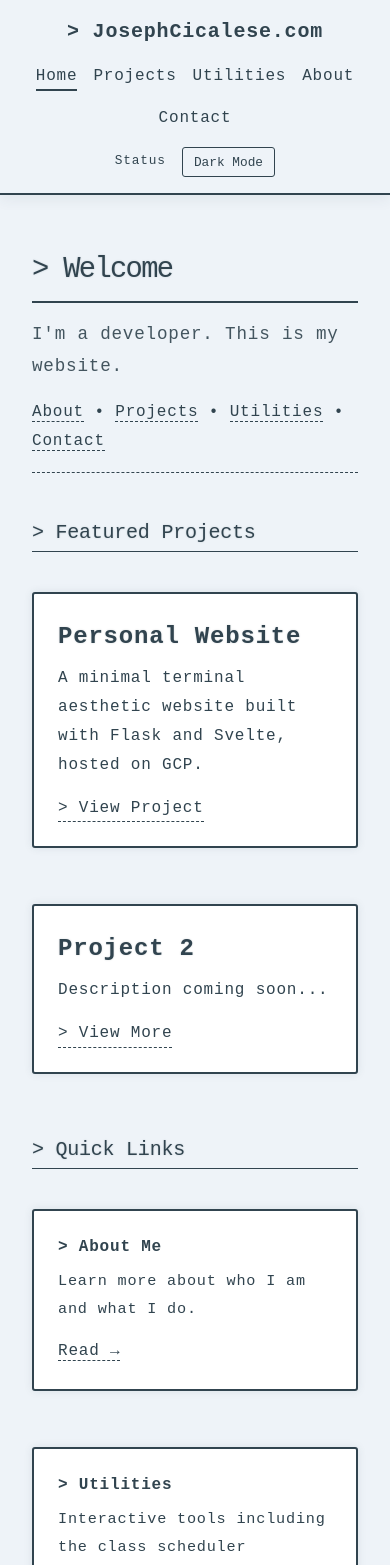
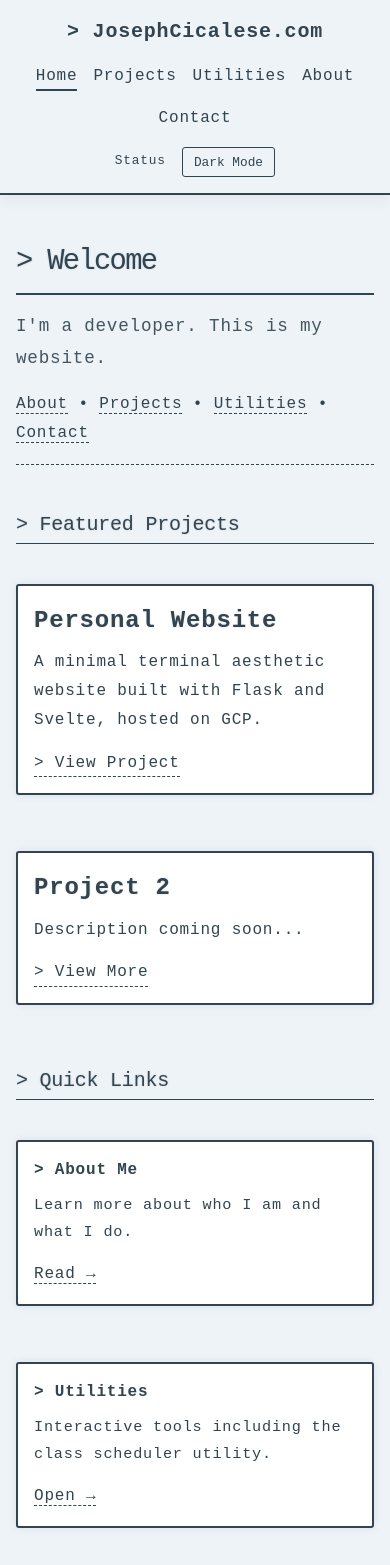
Before and after one commit to DefiantBurger/Website, a Svelte app in the folder frontend/: page / in a window 390 px wide. Shown: the top 1565 px of the page. Built offline with nearby package versions, Linux system fonts and the light colour scheme; no server answers.

Commit message:
Improved mobile experience

```diff
--- a/frontend/src/App.svelte
+++ b/frontend/src/App.svelte
@@ -81,6 +81,12 @@
     padding-right: 1.2rem;
   }
 
+  @media (max-width: 768px) {
+    .container {
+      padding: 1.5rem 1rem;
+    }
+  }
+
   .page-frame {
     animation: fadeIn 0.5s ease-in;
   }
--- a/frontend/src/app.css
+++ b/frontend/src/app.css
@@ -74,7 +74,7 @@ body {
   font-size: 16px;
   line-height: 1.6;
   letter-spacing: 0.05em;
-  overflow-x: hidden;
+  overflow-wrap: break-word;
 }
 
 #app {
@@ -153,6 +153,20 @@ code {
   border-radius: 4px;
   font-size: 15px;
   line-height: 135%;
+  /* Long paths have no break points and would push the page wider than a phone. */
+  overflow-wrap: anywhere;
+}
+
+/* Responsive card grid. Set --grid-min (column width) and optionally --grid-repeat
+   (auto-fill keeps empty tracks, so few items don't stretch); min() lets a single
+   column shrink below --grid-min on phones instead of overflowing. */
+.auto-grid {
+  display: grid;
+  grid-template-columns: repeat(
+    var(--grid-repeat, auto-fit),
+    minmax(min(var(--grid-min, 20rem), 100%), 1fr)
+  );
+  gap: 1.5rem;
 }
 
 /* Terminal Border Effect */
@@ -163,6 +177,13 @@ code {
   margin: 1rem 0;
   background-color: var(--color-bg-surface);
   box-shadow: 0 0 8px var(--color-primary-opacity-15);
+}
+
+/* Phones: the page gutter already separates boxes from the edge, so keep text width. */
+@media (max-width: 768px) {
+  .terminal-box {
+    padding: 1rem;
+  }
 }
 
 /* Cards that lift on hover. */
--- a/frontend/src/lib/components/PageHeader.svelte
+++ b/frontend/src/lib/components/PageHeader.svelte
@@ -45,7 +45,8 @@
     display: flex;
     flex-wrap: wrap;
     justify-content: space-between;
-    align-items: flex-start;
+    /* Lines the actions up with the title text, whatever the h1's margin or size. */
+    align-items: baseline;
     gap: 1.5rem;
   }
 
@@ -54,8 +55,10 @@
     border-bottom: 1px dashed var(--color-text-primary);
   }
 
+  /* A real basis (not flex: 1's 0%) so the actions wrap below on narrow screens
+     instead of squeezing the title into a thin column. */
   .main {
-    flex: 1;
+    flex: 1 1 20rem;
     min-width: 0;
   }
 
--- a/frontend/src/lib/scheduler/components/SchedulerBoard.svelte
+++ b/frontend/src/lib/scheduler/components/SchedulerBoard.svelte
@@ -129,7 +129,7 @@
     {/each}
   </svg>
 
-  <div class="columns">
+  <div class="auto-grid columns" style:--grid-min="190px">
     {#each store.columns as semester (semester)}
       <SemesterColumn {store} {semester} track={trackCourseElement} />
     {/each}
@@ -191,8 +191,6 @@
   }
 
   .columns {
-    display: grid;
-    grid-template-columns: repeat(auto-fit, minmax(190px, 1fr));
     gap: 0.85rem;
   }
 
--- a/frontend/src/pages/About.svelte
+++ b/frontend/src/pages/About.svelte
@@ -9,7 +9,7 @@
 
 <PageHeader title="About Me" />
 
-<div class="content terminal-box">
+<div class="terminal-box">
   <p>
     Computer Engineering and Physics student at UW–Madison with experience spanning robotics
     hardware design, quantum simulation research, and full-stack web development. Electrical Team
@@ -23,10 +23,6 @@
 </div>
 
 <style>
-  .content {
-    padding: 2rem;
-  }
-
   .about-you-cta {
     margin-top: 1.5rem;
     padding-top: 1rem;
--- a/frontend/src/pages/Contact.svelte
+++ b/frontend/src/pages/Contact.svelte
@@ -20,7 +20,7 @@
 
 <PageHeader title="Contact" />
 
-<div class="content terminal-box">
+<div class="terminal-box">
   <ul class="contact-list">
     {#each contacts as contact (contact.label)}
       <li>
@@ -38,13 +38,10 @@
 </div>
 
 <style>
-  .content {
-    padding: 2rem;
-  }
-
   .contact-list {
     list-style: none;
-    display: grid;
+    display: flex;
+    flex-direction: column;
     gap: 0.75rem;
   }
 
--- a/frontend/src/pages/Home.svelte
+++ b/frontend/src/pages/Home.svelte
@@ -55,7 +55,7 @@
 <section>
   <h2 class="prompt">Featured Projects</h2>
 
-  <div class="card-grid projects-grid">
+  <div class="auto-grid card-grid" style:--grid-min="300px">
     {#each featuredProjects as project (project.title)}
       <div class="terminal-box hover-lift clickable-card">
         <h3>{project.title}</h3>
@@ -81,7 +81,7 @@
 <section>
   <h2 class="prompt">Quick Links</h2>
 
-  <div class="card-grid links-grid">
+  <div class="auto-grid card-grid" style:--grid-min="250px">
     {#each quickLinks as link (link.href)}
       <div class="terminal-box hover-lift clickable-card quick-link">
         <strong class="prompt">{link.title}</strong>
@@ -105,17 +105,7 @@
   }
 
   .card-grid {
-    display: grid;
-    gap: 1.5rem;
     margin-top: 1.5rem;
-  }
-
-  .projects-grid {
-    grid-template-columns: repeat(auto-fit, minmax(300px, 1fr));
-  }
-
-  .links-grid {
-    grid-template-columns: repeat(auto-fit, minmax(250px, 1fr));
   }
 
   h3 {
@@ -136,10 +126,4 @@
     margin-bottom: 1rem;
     font-size: 0.95rem;
   }
-
-  @media (max-width: 768px) {
-    .card-grid {
-      grid-template-columns: 1fr;
-    }
-  }
 </style>
--- a/frontend/src/pages/Projects.svelte
+++ b/frontend/src/pages/Projects.svelte
@@ -11,7 +11,7 @@
 
 <PageHeader title="Projects" description="A collection of work I'm proud of" />
 
-<div class="projects-grid">
+<div class="auto-grid" style:--grid-min="350px" style:--grid-repeat="auto-fill">
   {#each projects as project (project.slug)}
     <div class="project-item terminal-box hover-lift clickable-card">
       <h2>{project.title}</h2>
@@ -27,12 +27,6 @@
 </div>
 
 <style>
-  .projects-grid {
-    display: grid;
-    grid-template-columns: repeat(auto-fill, minmax(350px, 1fr));
-    gap: 1.5rem;
-  }
-
   .project-item {
     display: flex;
     flex-direction: column;
@@ -63,10 +57,4 @@
   .project-link {
     align-self: flex-start;
   }
-
-  @media (max-width: 768px) {
-    .projects-grid {
-      grid-template-columns: 1fr;
-    }
-  }
 </style>
--- a/frontend/src/pages/Utilities.svelte
+++ b/frontend/src/pages/Utilities.svelte
@@ -31,7 +31,7 @@
   />
 </svelte:head>
 
-<div class="page">
+<div class="auto-grid" style:--grid-min="350px">
   <PageHeader title="Utilities" description="A few of my small tools and experiments." />
 
   {#each utilities as utility (utility.path)}
@@ -44,12 +44,6 @@
 </div>
 
 <style>
-  .page {
-    display: grid;
-    grid-template-columns: repeat(auto-fit, minmax(350px, 1fr));
-    gap: 1.5rem;
-  }
-
   .utility-card {
     display: flex;
     flex-direction: column;
--- a/frontend/src/pages/UtilityFileShare.svelte
+++ b/frontend/src/pages/UtilityFileShare.svelte
@@ -259,7 +259,7 @@
   <StatusMessage kind="error" message={statusError} />
 {/if}
 
-<section class="grid">
+<section class="auto-grid" style:--grid-min="25rem">
   <form class="terminal-box panel" onsubmit={handleUploadSubmit}>
     <h2 class="prompt">Upload Files</h2>
     <p>
@@ -360,12 +360,6 @@
 </section>
 
 <style>
-  .grid {
-    display: grid;
-    grid-template-columns: repeat(2, minmax(0, 1fr));
-    gap: 1.5rem;
-  }
-
   .panel {
     display: flex;
     flex-direction: column;
@@ -472,10 +466,4 @@
     font-size: 0.9rem;
     opacity: 0.85;
   }
-
-  @media (max-width: 900px) {
-    .grid {
-      grid-template-columns: 1fr;
-    }
-  }
 </style>
--- a/frontend/src/pages/UtilityMessageBoard.svelte
+++ b/frontend/src/pages/UtilityMessageBoard.svelte
@@ -122,7 +122,7 @@
         </p>
       </div>
     {:else}
-      <div class="message-grid">
+      <div class="auto-grid message-grid" style:--grid-min="320px" style:--grid-repeat="auto-fill">
         {#each messages as msg (msg.id)}
           <article class="terminal-box hover-lift message-card">
             <header class="card-meta">
@@ -220,8 +220,6 @@
   }
 
   .message-grid {
-    display: grid;
-    grid-template-columns: repeat(auto-fill, minmax(320px, 1fr));
     gap: 1.25rem;
   }
 
--- a/frontend/src/pages/UtilityScheduler.svelte
+++ b/frontend/src/pages/UtilityScheduler.svelte
@@ -421,7 +421,8 @@
 
   @media (max-width: 1200px) {
     .scheduler-layout {
-      grid-template-columns: 1fr;
+      /* minmax(0, …): a bare 1fr can't shrink below its content's min width. */
+      grid-template-columns: minmax(0, 1fr);
     }
   }
 
```
Also changed, not shown: 2 other files (tests, documents, lock files or other folders).
